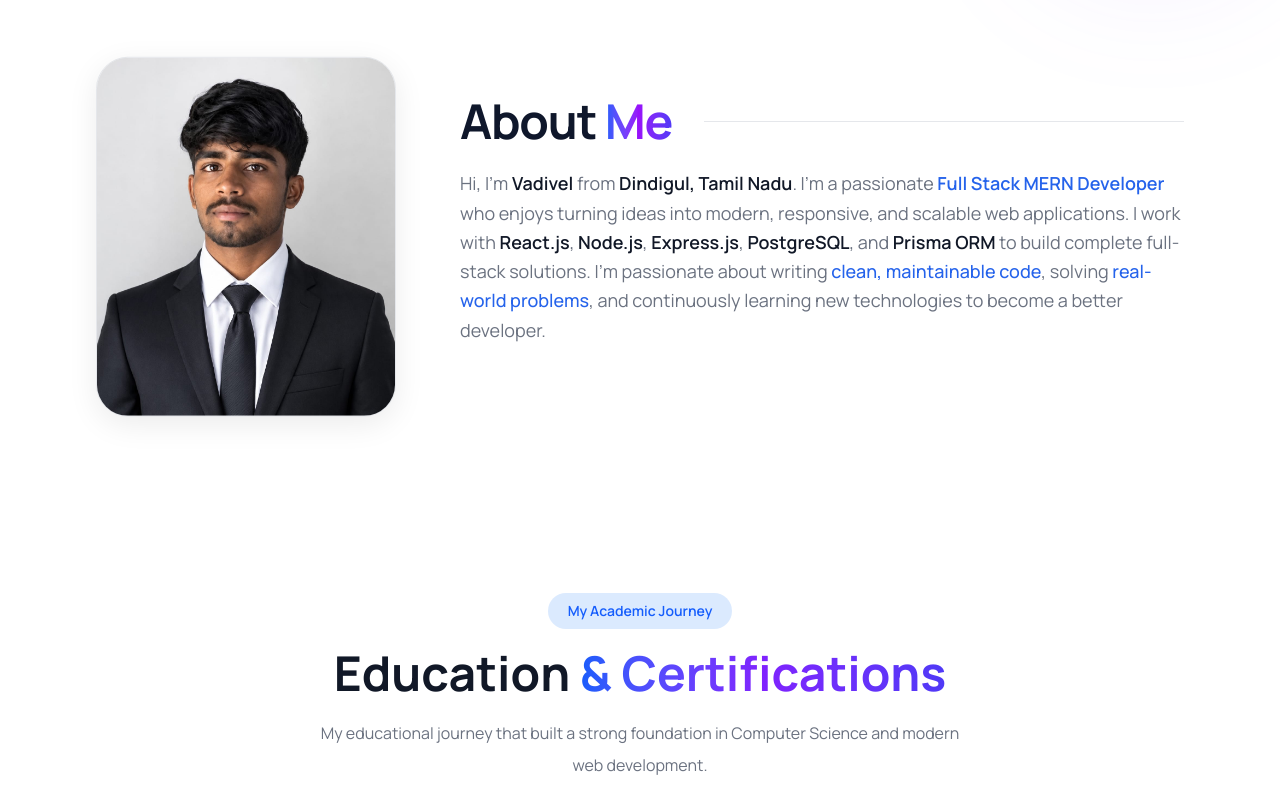
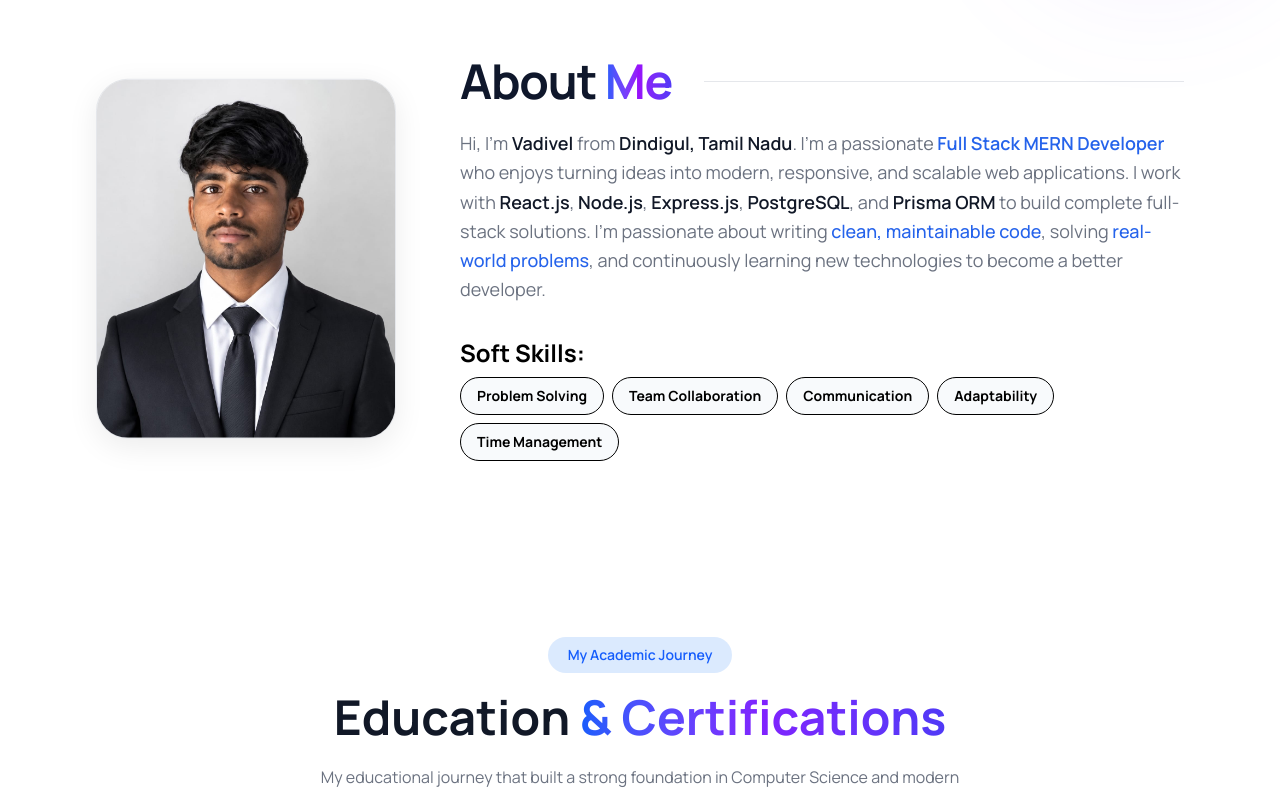
Before and after one commit to VADIVEL007-max/vadivel-portfolio, a React (Vite) app: page / in a window 1280 px wide. Shown: the part 823-1620 px from the top of the page. Built offline with nearby package versions, Linux system fonts and the light colour scheme.

Commit message:
fix: remove unused hover effects and update soft skills styling for improved clarity

```diff
--- a/src/components/About.jsx
+++ b/src/components/About.jsx
@@ -77,21 +77,6 @@ const About = () => {
                 className="absolute -inset-8 rounded-[44px] bg-[conic-gradient(from_0deg,rgba(59,130,246,0.35),rgba(139,92,246,0.35),rgba(59,130,246,0.35))] blur-2xl pointer-events-none"
               />
 
-              {/* Soft blue/purple glow behind the image */}
-              {/* <motion.div
-                aria-hidden="true"
-                animate={{ opacity: isHovered ? 1 : 0.5 }}
-                transition={{ duration: 0.5, ease: 'easeOut' }}
-                className="absolute -inset-3 rounded-[36px] bg-linear-to-br from-neutral-400 via-blue-300 to-transparent blur-2xl pointer-events-none"
-              /> */}
-
-              {/* Animated gradient border — appears only on hover */}
-              {/* <motion.div
-                aria-hidden="true"
-                animate={{ opacity: isHovered ? 1 : 0 }}
-                transition={{ duration: 0.5, ease: 'easeOut' }}
-                className="absolute -inset-[2px] rounded-[33px] bg-gradient-to-br from-cyan-500 via-yellow-500 to-neutral-400 pointer-events-none"
-              /> */}
 
               {/* Tilt container — 3D rotate + growing shadow */}
               <motion.div
@@ -191,19 +176,19 @@ const About = () => {
   , and continuously learning new technologies to become a better developer.
           </p>
 
-          {/* <div className="flex flex-col gap-2">
-            <span className="font-semibold text-primary dark:text-gray-100">Soft Skills:</span>
+          <div className="flex flex-col gap-2">
+            <span className="font-bold text-2xl text-black">Soft Skills:</span>
             <div className="flex flex-wrap gap-2">
               {RESUME_DATA.softSkills.map((skill, index) => (
                 <span
                   key={index}
-                  className="px-4 py-2 bg-bg-alt dark:bg-neutral-950 border border-border dark:border-neutral-800 rounded-full text-sm font-medium text-secondary dark:text-gray-400 hover:border-accent hover:text-accent transition-colors duration-300"
+                  className="px-4 py-2 bg-bg-alt border border-borde-800 rounded-full text-sm font-bold text-black hover:scale-105 hover:border-accent hover:text-accent transition-colors duration-300"
                 >
                   {skill}
                 </span>
               ))}
             </div>
-          </div> */}
+          </div>
         </motion.div>
 
       </div>
```
